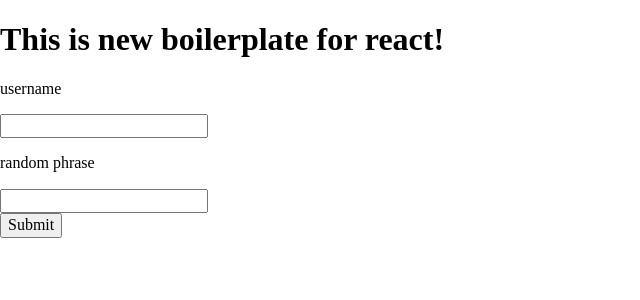
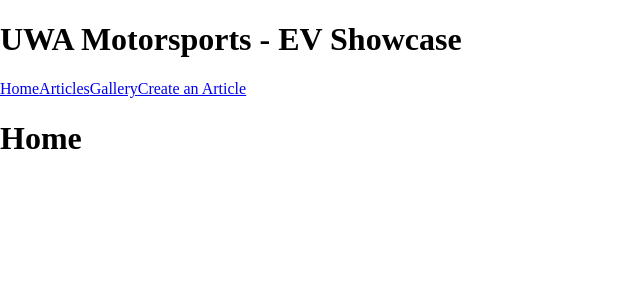
Before and after one commit to jumper385/uwam_fullstack, a React (Create React App) app in the folder client/: page / in a window 1280 px wide. Shown: the top 300 px of the page, without its empty margins (0-640 px from the left). Built offline with nearby package versions, Linux system fonts and the light colour scheme.

Commit message:
added basic routes

```diff
--- a/client/src/App.js
+++ b/client/src/App.js
@@ -1,36 +1,30 @@
 import React from 'react';
 import axios from 'axios';
 import path from 'path';
+import { BrowserRouter as Router, Switch, Route, Link } from 'react-router-dom'
 
 class App extends React.Component {
-
-  constructor(props){
-    super(props)
-    this.onChange = this.onChange.bind(this)
-  }
-
-  onChange = e => {
-    this.setState({[e.target.name]:e.target.value})
-  }
-
-  onSubmit = async () => {
-    let userInfo = await axios.post(path.join(__dirname, 'api', 'users'), this.state)
-    let userCollection = userInfo ? await axios.get(path.join(__dirname, 'api', 'users')) : 'user couldn\'t be added...'
-    console.log(userCollection || 'ummm... not sure if there are any users just yet...')
-  }
-
-  render(){
-    return (
-      <div className="App">
-        <h1>This is new boilerplate for react!</h1>
-        <p>username</p><input onChange={this.onChange} type='text' name='username'/>
-        <p>random phrase</p><input onChange={this.onChange} type='text' name='phrase'/>
-        <br />
-        <button onClick={this.onSubmit} >Submit</button>
-      </div>
-    );
-  }
-
+    render(){
+      return(
+        <Router>
+          <div>
+            <h1>UWA Motorsports - EV Showcase</h1>
+            <nav>
+              <Link to='/'>Home</Link>
+              <Link to='/articles'>Articles</Link>
+              <Link to='/gallery'>Gallery</Link>
+              <Link to='/create'>Create an Article</Link>
+            </nav>
+            <Switch>
+              <Route exact path='/'><h1>Home</h1></Route>
+              <Route path='/articles'><h1>Articles</h1></Route>
+              <Route path='/gallery'><h1>Gallery</h1></Route>
+              <Route path='/create'><h1>Create Article</h1></Route>
+            </Switch>
+          </div>
+        </Router>
+      )
+    }
 }
 
 export default App;
```
Also changed, not shown: 13 other files (tests, documents, lock files or other folders).
